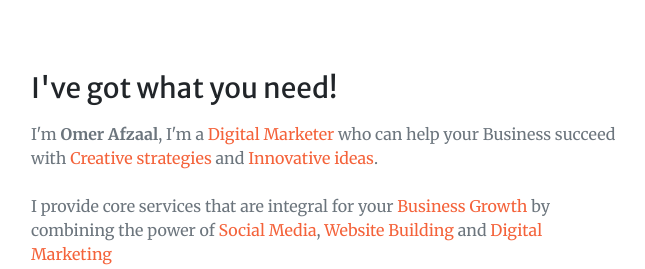
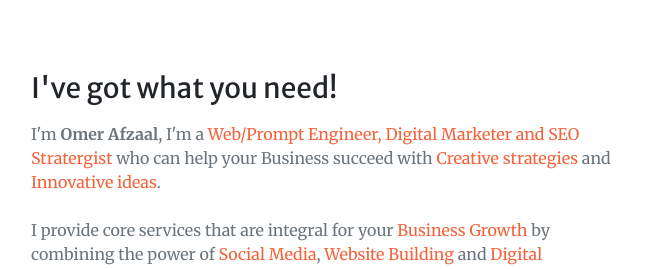
Before and after one commit to omer-here/portfolio-wordpress.github.io, a plain HTML site: page index.html in a window 1280 px wide. Shown: the part 840-1109 px from the top of the page, 534-1179 px from the left. Drawn offline with nearby package versions, Linux system fonts and the light colour scheme; some packages are replaced by stand-ins of ours; a script that the page names is missing.

Commit message:
All Good Now!

```diff
--- a/index.html
+++ b/index.html
@@ -229,7 +229,7 @@
 
             <p class="text-muted mb-4 pb-2">
               I'm <b>Omer Afzaal</b>, I'm a
-              <span class="text-primary">Digital Marketer</span> who can help
+              <span class="text-primary">Web/Prompt Engineer, Digital Marketer and SEO Stratergist</span> who can help
               your Business succeed with
               <span class="text-primary">Creative strategies</span> and
               <span class="text-primary">Innovative ideas</span>.<br /><br />
```
